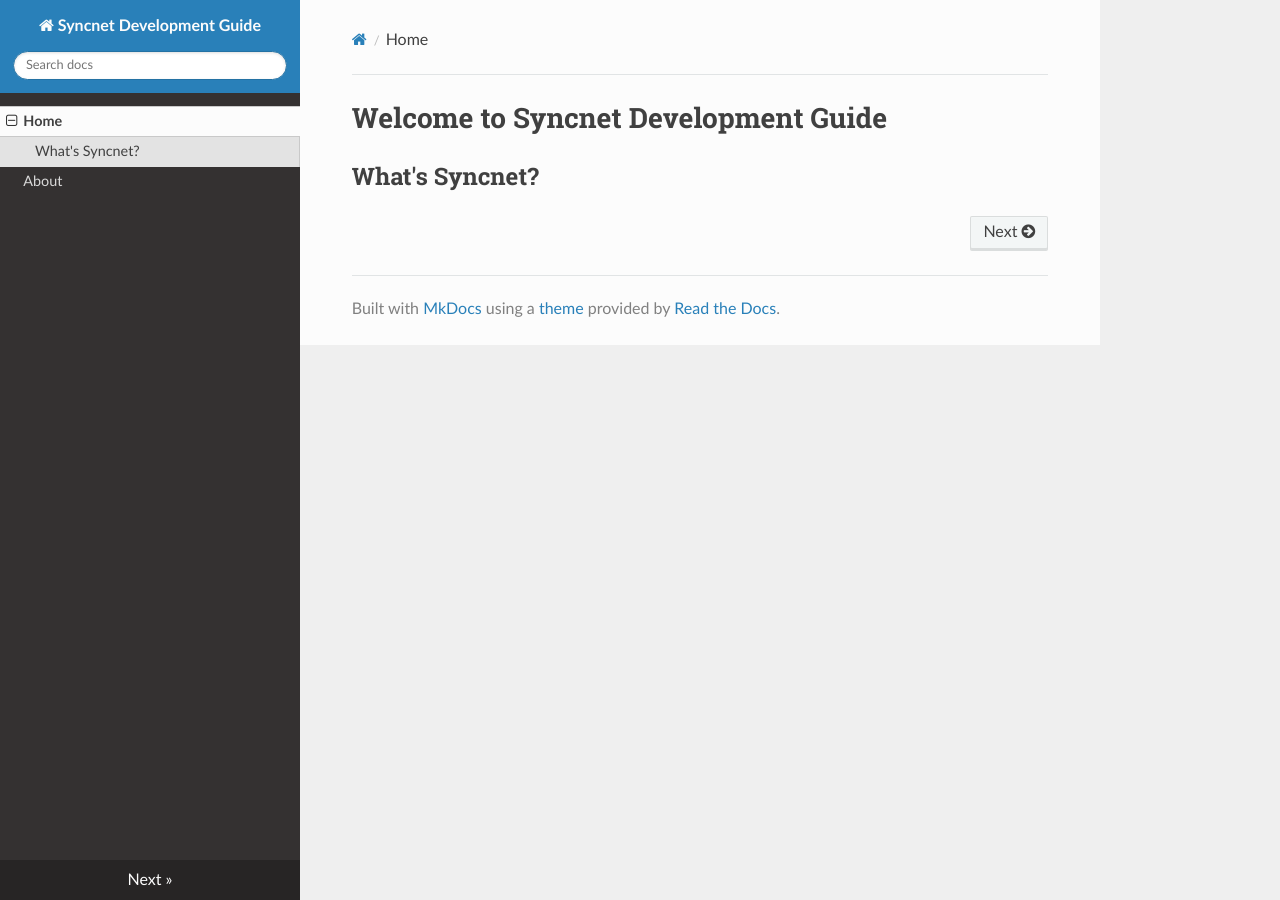
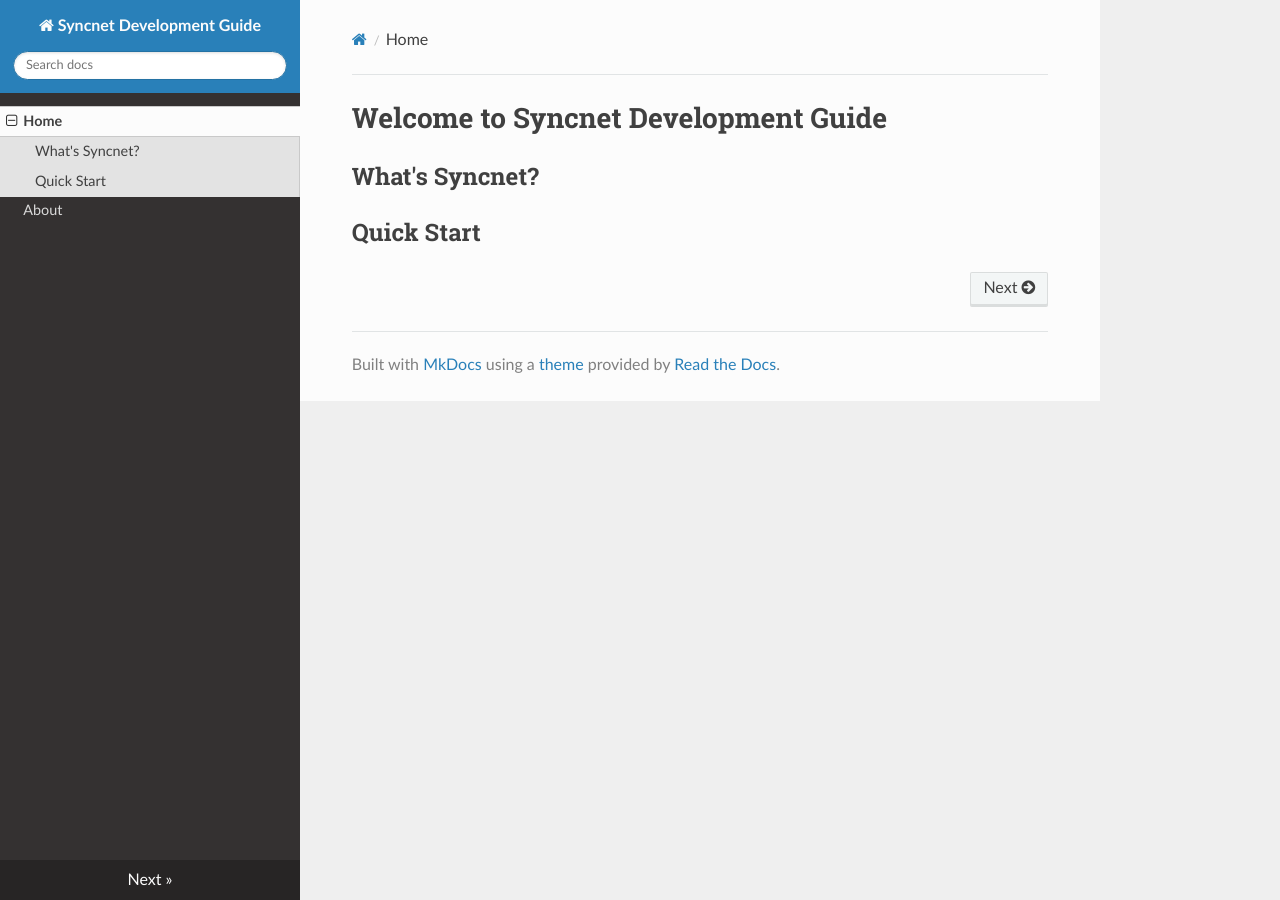
Before and after one commit to jun92/jun92.github.io, an MkDocs documentation site: the page built from docs/index.md, in a window 1280 px wide. Built offline with MkDocs 1.6.1, drawn with Linux system fonts in a browser that asks for light colours; nearby versions of some CDN libraries.

Commit message:
Update index.md

```diff
--- a/docs/index.md
+++ b/docs/index.md
@@ -1,3 +1,5 @@
 # Welcome to Syncnet Development Guide
 
 ## What's Syncnet?
+
+## Quick Start
```
